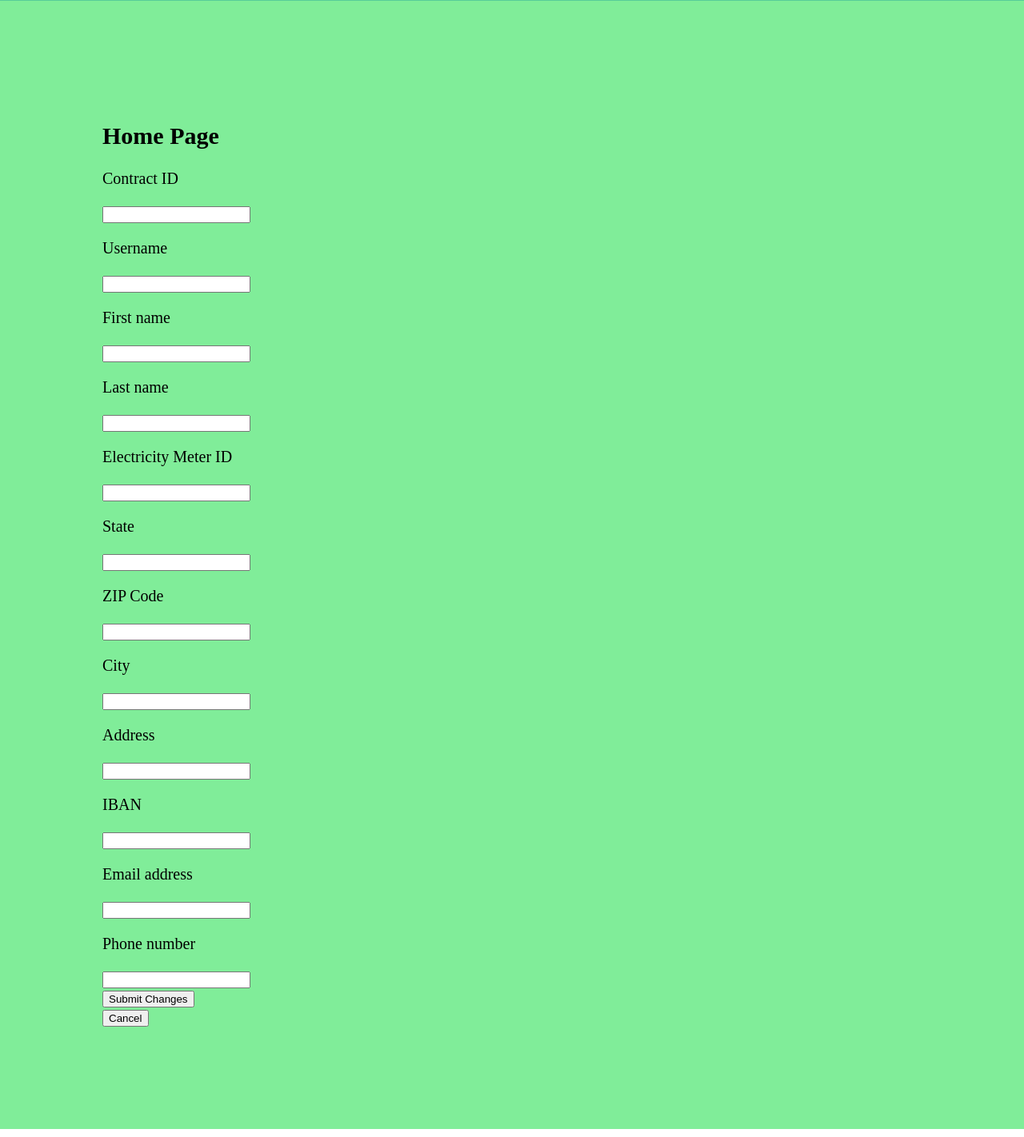
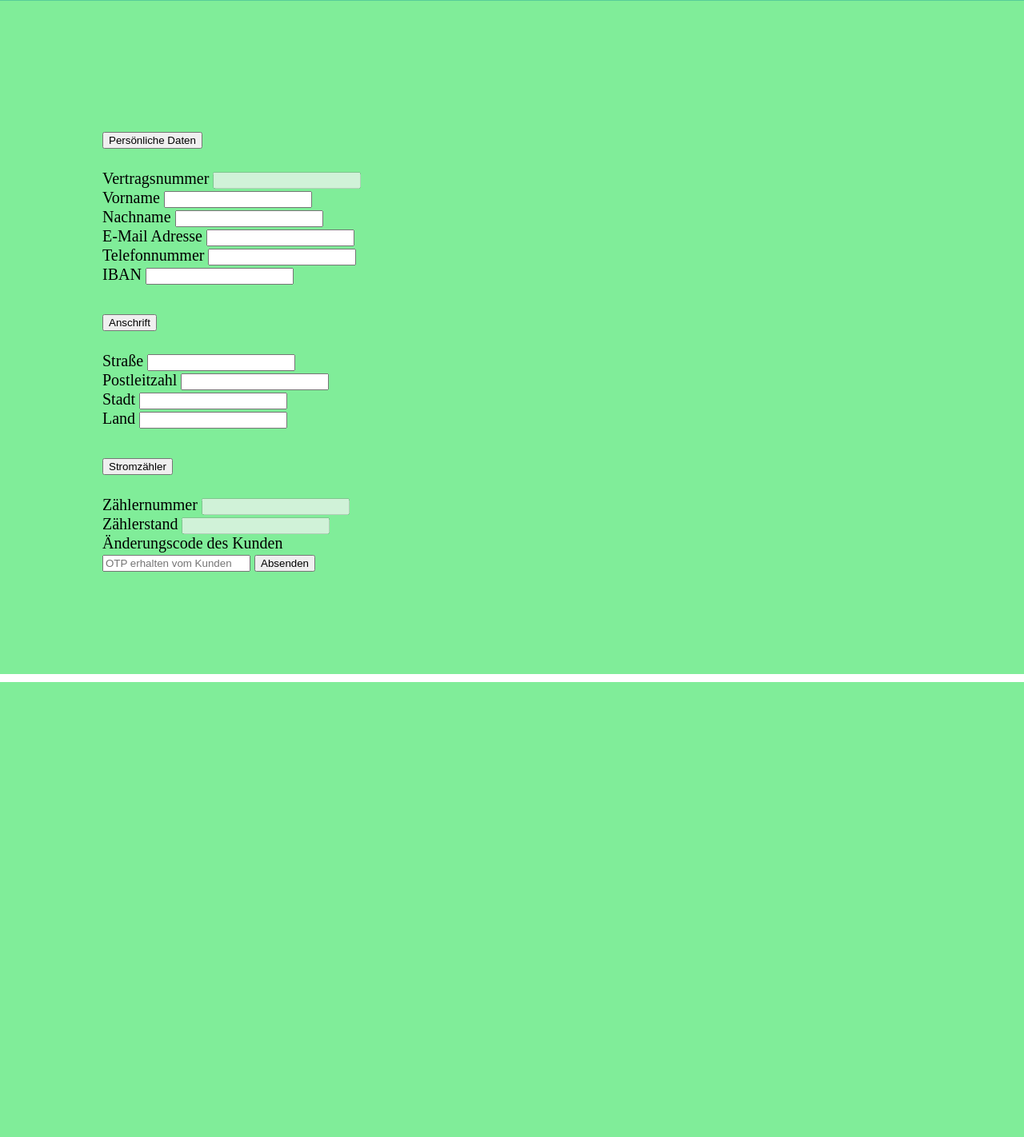
Before and after one commit to Stahrick/Elektrisierend, a Flask app: template webportal_msb/templates/edit_contract.html in a window 1280 px wide. Shown: the part 310-1732 px from the top of the page at 80% size. After the commit the page ends 1163 px from the top, so only its background shows below. Run offline with Flask 3, Linux system fonts and the light colour scheme; the template is opened without the code that fills it, so the values that code supplies are empty; parts of the project's set-up code (start-up, migrations or seed data) failed here and were passed over.

Commit message:
Complete redesign

```diff
--- a/webportal_msb/templates/edit_contract.html
+++ b/webportal_msb/templates/edit_contract.html
@@ -3,38 +3,117 @@
 {% block title %}Home{% endblock %}
 
 {% block content %}
-<div class="edit_profile">
-<h2>Home Page</h2>
-<form action="{{ url_for('edit_contract') }}" method="post" autocomplete="off">
-    <label for="contract_id"><p>Contract ID</p></label>
-    <input type="text" name="contract_id" value="{{ contract_id }}">
-    <label for="username"><p>Username</p></label>
-    <input type="text" name="username" value="{{ username }}">
-    <label for="first_name"><p>First name</p></label>
-    <input type="text" name="first_name" value="{{ first_name }}">
-    <label for="last_name"><p>Last name</p></label>
-    <input type="text" name="last_name" value="{{ last_name }}">
-    <label for="em_id"><p>Electricity Meter ID</p></label>
-    <input type="text" name="em_id" value="{{ em_id }}">
-    <label for="state"><p>State</p></label>
-    <input type="text" name="state" value="{{ state }}">
-    <label for="zip_code"><p>ZIP Code</p></label>
-    <input type="text" name="zip_code" value="{{ zip_code }}">
-    <label for="city"><p>City</p></label>
-    <input type="text" name="city" value="{{ city }}">
-    <label for="address"><p>Address</p></label>
-    <input type="text" name="address" value="{{ address }}">
-    <label for="iban"><p>IBAN</p></label>
-    <input type="text" name="iban" value="{{ iban }}">
-    <label for="email"><p>Email address</p></label>
-    <input type="email" name="email" value="{{ email }}">
-    <label for="phone"><p>Phone number</p></label>
-    <input type="tel" name="phone" value="{{ phone }}">
-    <div class="error">{{ error }}</div>
-    <input type="submit" value="Submit Changes">
-</form>
-<form action="{{ url_for('home') }}">
-    <input type="submit" value="Cancel">
-</form>
+<div class="content-fluid m-4">
+    <form action="{{ url_for('edit_contract') }}" method="post" autocomplete="off">
+        <div class="accordion" id="contract-data-accordion">
+            <div class="accordion-item">
+                <h2 class="accordion-header">
+                    <button class="accordion-button" type="button" data-bs-toggle="collapse" data-bs-target="#collapsePersonalData" aria-expanded="false" aria-controls="collapsePersonalData">
+                      Persönliche Daten
+                    </button>
+                </h2>
+                <div id="collapsePersonalData" class="accordion-collapse collapse show multi-collapse">
+                    <div class="accordion-body py-1">
+                        <div class="row my-1">
+                            <div class="col">
+                                <label for="contract-id" class="form-label">Vertragsnummer</label>
+                                <input class="form-control" id="contract-id" placeholder="{{ contract["contract_id"] }}" disabled>
+                            </div>
+                        </div>
+                        <div class="row my-1">
+                            <div class="col">
+                                <label for="contract-first-name" class="form-label">Vorname</label>
+                                <input class="form-control" id="contract-first-name" placeholder="{{ contract["first_name"] }}">
+                            </div>
+                            <div class="col">
+                                <label for="contract-last-name" class="form-label">Nachname</label>
+                                <input class="form-control" id="contract-last-name" placeholder="{{ contract["last_name"] }}">
+                            </div>
+                        </div>
+                        <div class="row my-1">
+                            <div class="col">
+                                <label for="contract-email" class="form-label">E-Mail Adresse</label>
+                                <input class="form-control" id="contract-email" placeholder="{{ contract["email"] }}" type="email">
+                            </div>
+                            <div class="col">
+                                <label for="contract-tel" class="form-label">Telefonnummer</label>
+                                <input class="form-control" id="contract-tel" placeholder="{{ contract["phone"] }}" type="tel">
+                            </div>
+                        </div>
+                        <div class="row my-1">
+                            <div class="col">
+                                <label for="contract-iban" class="form-label">IBAN</label>
+                                <input class="form-control" id="contract-iban" placeholder="{{ contract["iban"] }}">
+                            </div>
+                        </div>
+                    </div>
+                </div>
+            </div>
+             <div class="accordion-item">
+                <h2 class="accordion-header">
+                    <button class="accordion-button" type="button" data-bs-toggle="collapse" data-bs-target="#collapseLocationData" aria-expanded="false" aria-controls="collapseLocationData">
+                      Anschrift
+                    </button>
+                </h2>
+                <div id="collapseLocationData" class="accordion-collapse collapse multi-collapse">
+                    <div class="accordion-body py-1">
+                        <div class="row my-1">
+                            <div class="col">
+                                <label for="contract-street" class="form-label">Straße</label>
+                                <input class="form-control" id="contract-street" placeholder="{{ contract["address"] }}">
+                            </div>
+                        </div>
+                        <div class="row my-1">
+                            <div class="col-2">
+                                <label for="contract-zip-code" class="form-label">Postleitzahl</label>
+                                <input class="form-control" id="contract-zip-code" placeholder="{{ contract["zip_code"] }}" type="number">
+                            </div>
+                            <div class="col">
+                                <label for="contract-city" class="form-label">Stadt</label>
+                                <input class="form-control" id="contract-city" placeholder="{{ contract["city"] }}">
+                            </div>
+                            <div class="col-4">
+                                <label for="contract-state" class="form-label">Land</label>
+                                <input class="form-control" id="contract-state" placeholder="{{ contract["state"] }}">
+                            </div>
+                        </div>
+                        <div class="row my-1">
+
+                        </div>
+                    </div>
+                </div>
+            </div>
+            <div class="accordion-item">
+                <h2 class="accordion-header">
+                    <button class="accordion-button" type="button" data-bs-toggle="collapse" data-bs-target="#collapseContractData" aria-expanded="false" aria-controls="collapseContractData">
+                      Stromzähler
+                    </button>
+                </h2>
+                <div id="collapseContractData" class="accordion-collapse collapse multi-collapse">
+                    <div class="accordion-body py-1">
+                        <div class="row my-1">
+                            <div class="col">
+                                <label for="contract-meter-uuid" class="form-label">Zählernummer</label>
+                                <input class="form-control" id="contract-meter-uuid" placeholder="{{ contract["em_id"] }}" disabled>
+                            </div>
+                        </div>
+                        <div class="row my-1">
+                            <div class="col">
+                                <label for="contract-meter-consumption" class="form-label">Zählerstand</label>
+                                <input class="form-control" id="contract-meter-consumption" placeholder="{{ contract["em_reading"] }}" disabled>
+                            </div>
+                        </div>
+                    </div>
+                </div>
+            </div>
+        </div>
+        <div class="row py-1">
+            <label for="contract-change-otp" class="form-label font-weight-bold">Änderungscode des Kunden</label>
+            <div class="col-4 input-group">
+                <input class="form-control form-control-lg border border-2 border-warning" id="contract-change-otp" placeholder="OTP erhalten vom Kunden" required>
+                <button type="submit" class="btn btn-success w-25">Absenden</button>
+            </div>
+        </div>
+    </form>
 </div>
 {% endblock %}
```
